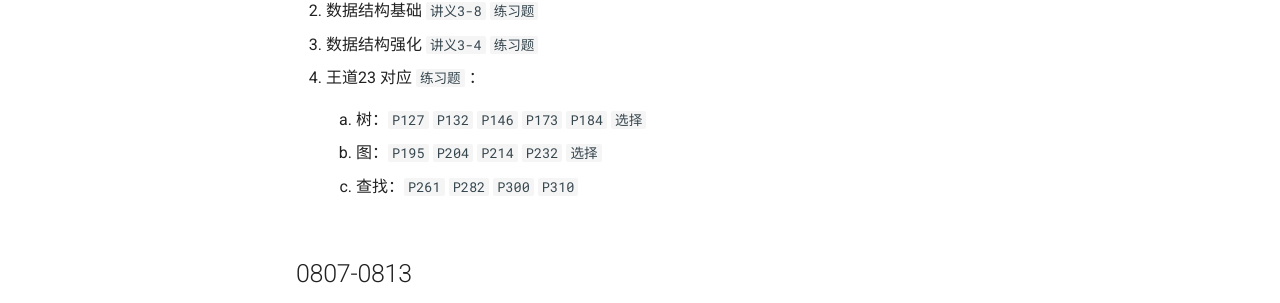
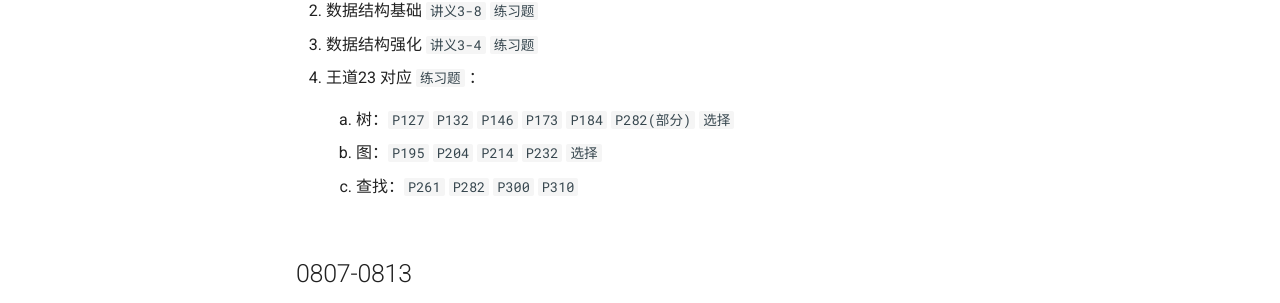
Before and after one commit to Haohahahaha/chat, an MkDocs documentation site: the page built from docs/plan/Week-Plan.md, in a window 1280 px wide and 900 px high, scrolled down 880 px. Shown: the part 342-645 px from the top of the window. Built offline with MkDocs 1.6.1 and Material for MkDocs 9.7.7, drawn with Linux system fonts in a browser that asks for light colours.

Commit message:
2023-08-01_17:28:57 update

```diff
--- a/docs/plan/Week-Plan.md
+++ b/docs/plan/Week-Plan.md
@@ -54,7 +54,7 @@
 
 4. 王道23 对应 `练习题` ：
 
-    1. 树：`P127` `P132` `P146` `P173` `P184` `选择`
+    1. 树：`P127` `P132` `P146` `P173` `P184` `P282(部分)` `选择`
 
     2. 图：`P195` `P204` `P214` `P232` `选择`
 
```
